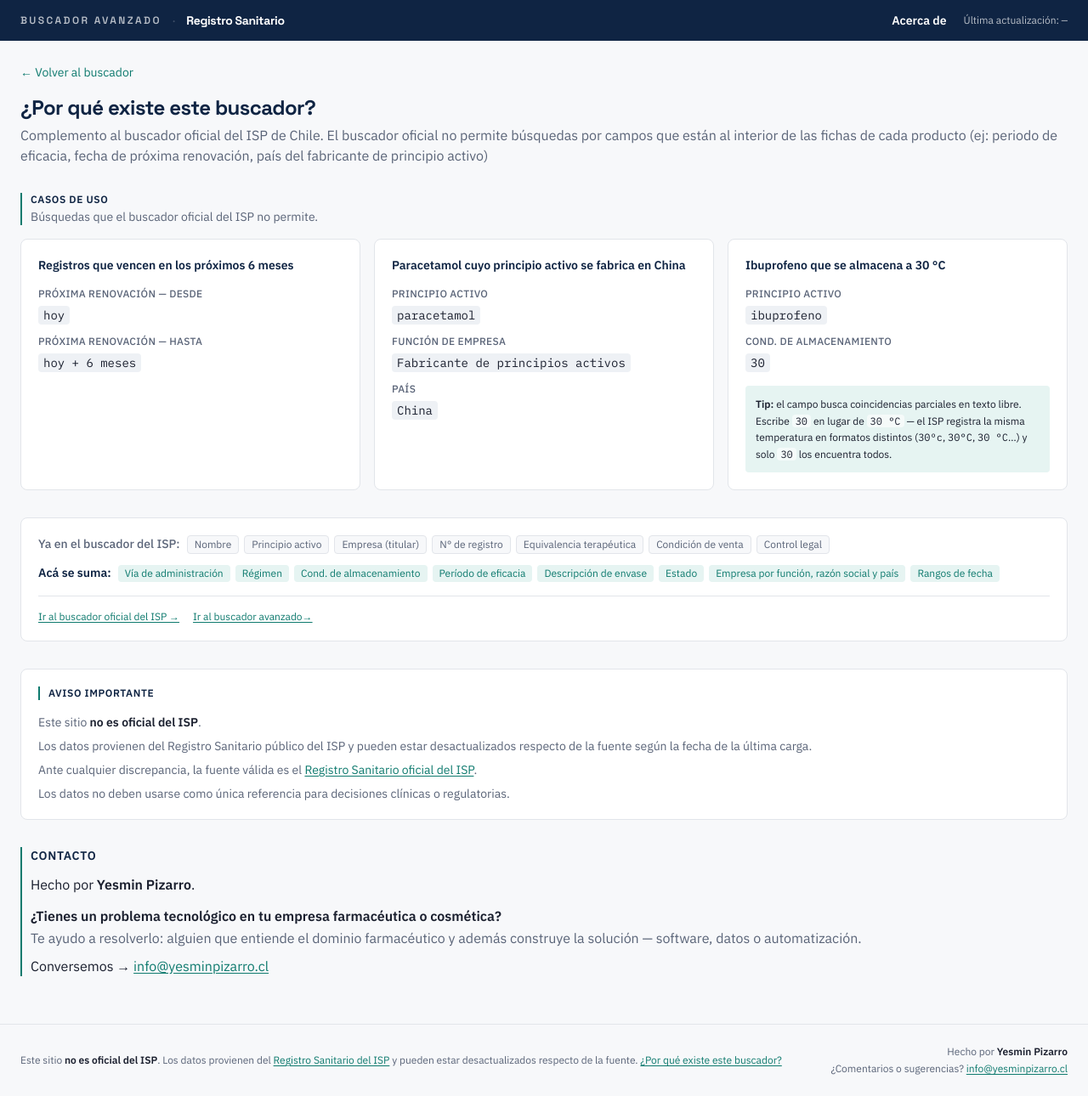
After one commit to yesminalina/ispch-advanced-search, a Django app: page /acerca-de/ in a window 1280 px wide. The commit adds this page. Shown: the whole page at 85% size. Run offline with Django 5.2, Linux system fonts and the light colour scheme; data that the repository does not hold is empty.

Commit message:
feat: add Acerca de page, site chrome, and Space Grotesk font
- New /acerca-de/ view + route: use cases (form-style chips), condensed
  ISP-vs-this comparison, important notice, services pitch
- Header: logo links to home, last-update timestamp, Acerca de nav link
- Site-wide footer: ISP disclaimer + author / contact
- Switch display font from Syne to Space Grotesk
- Recompile Tailwind CSS (includes new About page classes)

```diff
--- a/registros/static/registros/css/input.css
+++ b/registros/static/registros/css/input.css
@@ -3,7 +3,7 @@
 /* ── Tokens de diseño ───────────────────────────────────────────────────────
    Instrumento clínico con carácter.
    Paleta: navy oscuro (header) + teal (acento único) + blancos clínicos.
-   Tipografía: IBM Plex Sans/Mono (diseñadas para datos técnicos) + Syne (display).
+   Tipografía: IBM Plex Sans/Mono (diseñadas para datos técnicos) + Space Grotesk (display).
    ────────────────────────────────────────────────────────────────────────── */
 @theme {
   /* Colores */
@@ -21,7 +21,7 @@
   /* Tipografía */
   --font-sans:    'IBM Plex Sans', system-ui, sans-serif;
   --font-mono:    'IBM Plex Mono', 'Courier New', monospace;
-  --font-display: 'Syne', system-ui, sans-serif;
+  --font-display: 'Space Grotesk', system-ui, sans-serif;
 }
 
 /* ── Eliminar triángulo nativo de <summary> ─────────────────────────────── */
--- /dev/null
+++ b/registros/templates/registros/about.html
@@ -0,0 +1,156 @@
+{% extends "registros/base.html" %}
+
+{% block title %}¿Por qué existe este buscador? — Registros ISP{% endblock %}
+
+{% block content %}
+
+<!-- Encabezado -->
+<div class="mb-8">
+  <a href="{% url 'registros:search' %}" class="text-sm text-teal hover:text-teal-hover inline-flex items-center gap-1 mb-4">
+    ← Volver al buscador
+  </a>
+  <h1 class="font-display text-2xl font-bold text-navy tracking-tight">¿Por qué existe este buscador?</h1>
+  <p class="text-base text-muted mt-1">Complemento al buscador oficial del ISP de Chile. El buscador oficial no permite búsquedas por campos que están al interior de las fichas de cada producto (ej: periodo de eficacia, fecha de próxima renovación, país del fabricante de principio activo)</p>
+</div>
+
+<!-- Casos de uso — sección protagonista -->
+<div class="mb-8">
+  <div class="border-l-2 border-teal pl-2.5 mb-4">
+    <p class="text-xs font-semibold uppercase tracking-wider text-navy">Casos de uso</p>
+    <p class="text-sm text-muted mt-0.5">Búsquedas que el buscador oficial del ISP no permite.</p>
+  </div>
+
+  <div class="grid grid-cols-1 lg:grid-cols-3 gap-4">
+
+    <!-- Caso 1: próxima renovación -->
+    <div class="bg-white border border-border rounded-lg p-5">
+      <p class="text-sm font-semibold text-navy mb-4">Registros que vencen en los próximos 6 meses</p>
+      <div class="space-y-3">
+        <div>
+          <p class="form-label">Próxima renovación — desde</p>
+          <span class="code-id">hoy</span>
+        </div>
+        <div>
+          <p class="form-label">Próxima renovación — hasta</p>
+          <span class="code-id">hoy + 6 meses</span>
+        </div>
+      </div>
+    </div>
+
+    <!-- Caso 2: fabricante principio activo en China -->
+    <div class="bg-white border border-border rounded-lg p-5">
+      <p class="text-sm font-semibold text-navy mb-4">Paracetamol cuyo principio activo se fabrica en China</p>
+      <div class="space-y-3">
+        <div>
+          <p class="form-label">Principio activo</p>
+          <span class="code-id">paracetamol</span>
+        </div>
+        <div>
+          <p class="form-label">Función de empresa</p>
+          <span class="code-id">Fabricante de principios activos</span>
+        </div>
+        <div>
+          <p class="form-label">País</p>
+          <span class="code-id">China</span>
+        </div>
+      </div>
+    </div>
+
+    <!-- Caso 3: ibuprofeno + condición de almacenamiento -->
+    <div class="bg-white border border-border rounded-lg p-5">
+      <p class="text-sm font-semibold text-navy mb-4">Ibuprofeno que se almacena a 30 °C</p>
+      <div class="space-y-3">
+        <div>
+          <p class="form-label">Principio activo</p>
+          <span class="code-id">ibuprofeno</span>
+        </div>
+        <div>
+          <p class="form-label">Cond. de almacenamiento</p>
+          <span class="code-id">30</span>
+        </div>
+      </div>
+      <div class="bg-teal-light rounded p-3 mt-4 text-xs text-text leading-relaxed">
+        <strong>Tip:</strong> el campo busca coincidencias parciales en texto libre.
+        Escribe <span class="font-mono bg-white/60 rounded px-1">30</span> en lugar de <span class="font-mono bg-white/60 rounded px-1">30 °C</span> —
+        el ISP registra la misma temperatura en formatos distintos
+        (<span class="font-mono">30ºc</span>, <span class="font-mono">30°C</span>, <span class="font-mono">30 °C</span>…)
+        y solo <span class="font-mono bg-white/60 rounded px-1">30</span> los encuentra todos.
+      </div>
+    </div>
+
+  </div>
+</div>
+
+<!-- Comparación condensada a chips -->
+<div class="bg-white border border-border rounded-lg p-5 mb-8">
+  <div class="space-y-3">
+
+    <div class="flex flex-wrap items-baseline gap-2">
+      <span class="text-sm text-muted shrink-0 font-medium">Ya en el buscador del ISP:</span>
+      <div class="flex flex-wrap gap-1.5">
+        <span class="bg-surface border border-border text-muted text-xs rounded px-2 py-0.5">Nombre</span>
+        <span class="bg-surface border border-border text-muted text-xs rounded px-2 py-0.5">Principio activo</span>
+        <span class="bg-surface border border-border text-muted text-xs rounded px-2 py-0.5">Empresa (titular)</span>
+        <span class="bg-surface border border-border text-muted text-xs rounded px-2 py-0.5">N° de registro</span>
+        <span class="bg-surface border border-border text-muted text-xs rounded px-2 py-0.5">Equivalencia terapéutica</span>
+        <span class="bg-surface border border-border text-muted text-xs rounded px-2 py-0.5">Condición de venta</span>
+        <span class="bg-surface border border-border text-muted text-xs rounded px-2 py-0.5">Control legal</span>
+      </div>
+    </div>
+
+    <div class="flex flex-wrap items-baseline gap-2">
+      <span class="text-sm text-navy shrink-0 font-semibold">Acá se suma:</span>
+      <div class="flex flex-wrap gap-1.5">
+        <span class="bg-teal-light text-teal text-xs rounded px-2 py-0.5">Vía de administración</span>
+        <span class="bg-teal-light text-teal text-xs rounded px-2 py-0.5">Régimen</span>
+        <span class="bg-teal-light text-teal text-xs rounded px-2 py-0.5">Cond. de almacenamiento</span>
+        <span class="bg-teal-light text-teal text-xs rounded px-2 py-0.5">Período de eficacia</span>
+        <span class="bg-teal-light text-teal text-xs rounded px-2 py-0.5">Descripción de envase</span>
+        <span class="bg-teal-light text-teal text-xs rounded px-2 py-0.5">Estado</span>
+        <span class="bg-teal-light text-teal text-xs rounded px-2 py-0.5">Empresa por función, razón social y país</span>
+        <span class="bg-teal-light text-teal text-xs rounded px-2 py-0.5">Rangos de fecha</span>
+      </div>
+    </div>
+
+  </div>
+  <div class="mt-4 pt-4 border-t border-border flex flex-wrap gap-4 text-xs">
+    <a href="https://registrosanitario.ispch.gob.cl/" target="_blank" rel="noopener"
+       class="text-teal hover:text-teal-hover underline underline-offset-2">Ir al buscador oficial del ISP →</a>
+    <a href="{% url 'registros:search' %}"
+       class="text-teal hover:text-teal-hover underline underline-offset-2">Ir al buscador avanzado→</a>
+  </div>
+</div>
+
+<!-- Aviso importante -->
+<div class="bg-white border border-border rounded-lg p-5 mb-8">
+  <div class="border-l-2 border-teal pl-2.5 mb-4">
+    <p class="text-xs font-semibold uppercase tracking-wider text-navy">Aviso importante</p>
+  </div>
+  <div class="space-y-2 text-sm text-muted">
+    <p>Este sitio <strong class="text-text">no es oficial del ISP</strong>.</p>
+    <p>Los datos provienen del Registro Sanitario público del ISP y pueden estar desactualizados respecto de la fuente según la fecha de la última carga.</p>
+    <p>Ante cualquier discrepancia, la fuente válida es el
+      <a href="https://registrosanitario.ispch.gob.cl/" target="_blank" rel="noopener"
+         class="text-teal hover:text-teal-hover underline underline-offset-2">Registro Sanitario oficial del ISP</a>.
+    </p>
+    <p>Los datos no deben usarse como única referencia para decisiones clínicas o regulatorias.</p>
+  </div>
+</div>
+
+<!-- Contacto — pitch de servicios -->
+<div class="border-l-2 border-teal pl-2.5">
+  <p class="text-sm font-semibold uppercase tracking-wider text-navy mb-3">Contacto</p>
+  <p class="text-base text-text">Hecho por <strong>Yesmin Pizarro</strong>.</p>
+  <p class="text-base text-muted mt-3 leading-relaxed">
+    <strong class="text-text">¿Tienes un problema tecnológico en tu empresa farmacéutica o cosmética?</strong><br>
+    Te ayudo a resolverlo: alguien que entiende el dominio farmacéutico y además construye la solución
+    — software, datos o automatización.
+  </p>
+  <p class="text-base mt-2">
+    Conversemos →
+    <a href="mailto:info@yesminpizarro.cl"
+       class="text-teal hover:text-teal-hover underline underline-offset-2">info@yesminpizarro.cl</a>
+  </p>
+</div>
+
+{% endblock %}
--- a/registros/templates/registros/base.html
+++ b/registros/templates/registros/base.html
@@ -9,7 +9,7 @@
     <!-- Fuentes: IBM Plex Sans + Mono (datos técnicos) · Syne (display) -->
     <link rel="preconnect" href="https://fonts.googleapis.com">
     <link rel="preconnect" href="https://fonts.gstatic.com" crossorigin>
-    <link href="https://fonts.googleapis.com/css2?family=IBM+Plex+Mono:wght@400;500&family=IBM+Plex+Sans:wght@400;500;600&family=Syne:wght@600;700;800&display=swap" rel="stylesheet">
+    <link href="https://fonts.googleapis.com/css2?family=IBM+Plex+Mono:wght@400;500&family=IBM+Plex+Sans:wght@400;500;600&family=Space+Grotesk:wght@600;700&display=swap" rel="stylesheet">
 
     <link rel="stylesheet" href="{% static 'registros/css/app.css' %}">
     <script src="{% static 'registros/js/htmx.min.js' %}"></script>
@@ -18,10 +18,19 @@
 
     <!-- Barra superior -->
     <header class="bg-navy text-white">
-        <div class="max-w-screen-xl mx-auto px-4 sm:px-6 py-3 flex items-center gap-3">
-            <span class="font-display text-xs font-semibold uppercase tracking-[0.2em] text-white/50">Buscador</span>
-            <span class="text-white/20">·</span>
-            <span class="font-display text-sm font-bold tracking-tight">Registro Sanitario</span>
+        <div class="max-w-screen-xl mx-auto px-4 sm:px-6 py-3 flex items-center justify-between gap-3">
+            <a href="{% url 'registros:search' %}" class="flex items-center gap-3 hover:opacity-80 transition-opacity">
+                <span class="font-display text-xs font-semibold uppercase tracking-[0.2em] text-white/70">Buscador Avanzado</span>
+                <span class="text-white/20">·</span>
+                <span class="font-display text-sm font-bold tracking-tight">Registro Sanitario</span>
+            </a>
+            <div class="flex items-center gap-5 shrink-0">
+                <a href="{% url 'registros:about' %}" class="hidden sm:inline text-sm font-bold text-white hover:text-white/80 transition-colors">Acerca de</a>
+                <div class="text-xs text-white/70">
+                    <span class="hidden sm:inline">Última actualización: </span>
+                    <span class="font-mono">{{ last_update|date:"d/m/Y H:i"|default:"—" }}</span>
+                </div>
+            </div>
         </div>
     </header>
 
@@ -29,5 +38,25 @@
         {% block content %}{% endblock %}
     </main>
 
+    <footer class="border-t border-border mt-8">
+        <div class="max-w-screen-xl mx-auto px-4 sm:px-6 py-6 flex flex-col sm:flex-row sm:items-center sm:justify-between gap-4 text-xs text-muted">
+            <div class="space-y-1">
+                <p>Este sitio <strong class="text-text">no es oficial del ISP</strong>. Los datos provienen del
+                    <a href="https://registrosanitario.ispch.gob.cl/" target="_blank" rel="noopener"
+                       class="text-teal hover:text-teal-hover underline underline-offset-2">Registro Sanitario del ISP</a>
+                    y pueden estar desactualizados respecto de la fuente.
+                    <a href="{% url 'registros:about' %}" class="text-teal hover:text-teal-hover underline underline-offset-2">¿Por qué existe este buscador?</a>
+                </p>
+            </div>
+            <div class="shrink-0 sm:text-right space-y-1">
+                <p>Hecho por <strong class="text-text">Yesmin Pizarro</strong></p>
+                <p>¿Comentarios o sugerencias?
+                    <a href="mailto:info@yesminpizarro.cl"
+                       class="text-teal hover:text-teal-hover underline underline-offset-2">info@yesminpizarro.cl</a>
+                </p>
+            </div>
+        </div>
+    </footer>
+
 </body>
 </html>
--- a/registros/urls.py
+++ b/registros/urls.py
@@ -4,5 +4,6 @@ from . import views
 app_name = "registros"
 
 urlpatterns = [
-    path("", views.search, name="search")
+    path("", views.search, name="search"),
+    path("acerca-de/", views.about, name="about"),
 ]
--- a/registros/views.py
+++ b/registros/views.py
@@ -2,6 +2,10 @@ from django.shortcuts import render
 from django.core.paginator import Paginator
 from .models import Product, Package, CompanyRole
 from .normalizers import fold
+
+def about(request):
+    return render(request, "registros/about.html")
+
 
 def search(request):
     nombre = request.GET.get("nombre", "")
```
Also changed, not shown: registros/static/registros/css/app.css.
